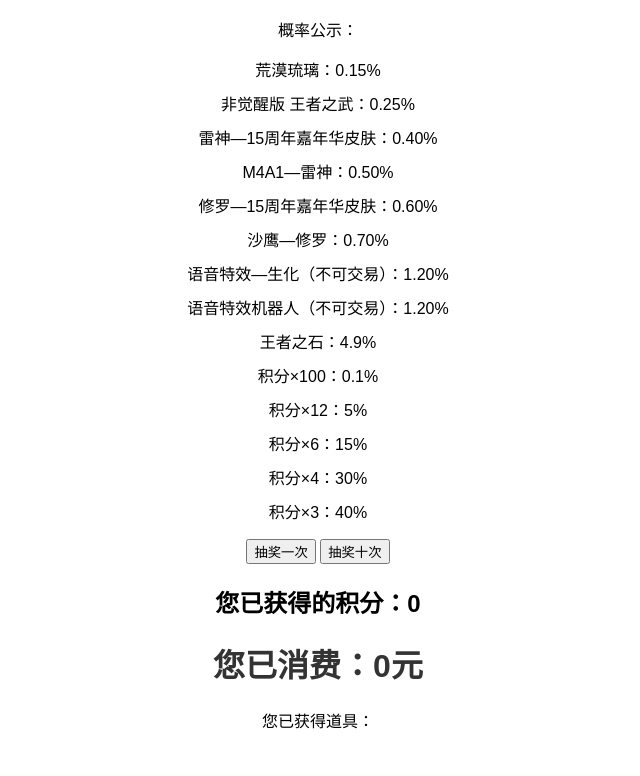
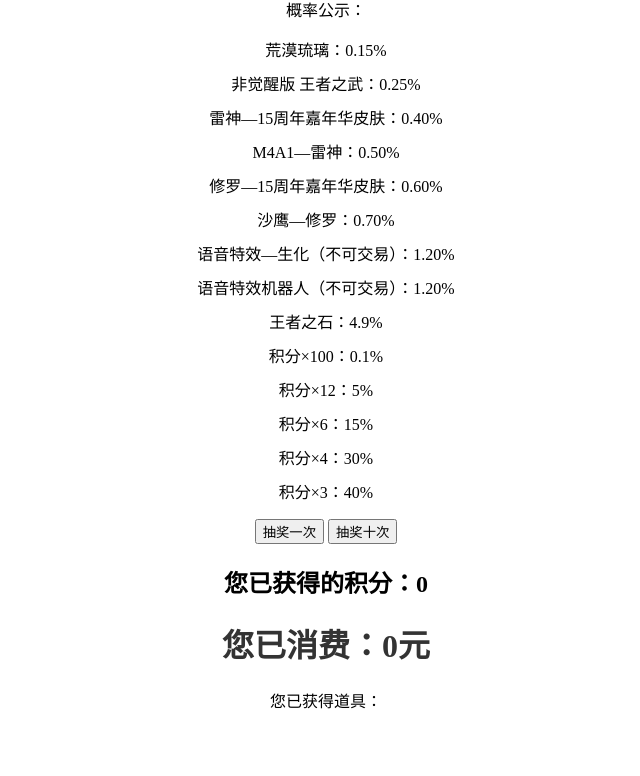
Before and after one commit to sunxikun66/aauan.github.io, a plain HTML site: page index.html in a window 1280 px wide. Shown: the part 100-876 px from the top of the page, without its empty margins (322-962 px from the left). After the commit the page ends 828 px from the top, so only its background shows below. Drawn offline with Linux system fonts and the light colour scheme.

Commit message:
Update index.html

```diff
--- a/index.html
+++ b/index.html
@@ -1,23 +1,21 @@
-
 <!DOCTYPE html>
 <html>
 <head>
+  <meta charset="UTF-8">
+  <meta name="viewport" content="width=device-width, initial-scale=1.0">
+  <meta http-equiv="X-UA-Compatible" content="ie=edge">
   <title>抽奖活动</title>
   <style>
-    body {
-      font-family: Arial, sans-serif;
-      text-align: center;
+    .container{
+        width: 100%;
+        text-align: center;
+        position: absolute;
     }
 
     h1 {
       color: #333;
     }
 
-    .container {
-      max-width: 400px;
-      margin: 0 auto;
-      padding: 20px;
-    }
 
     .奖项 {
       list-style-type: none;
```
